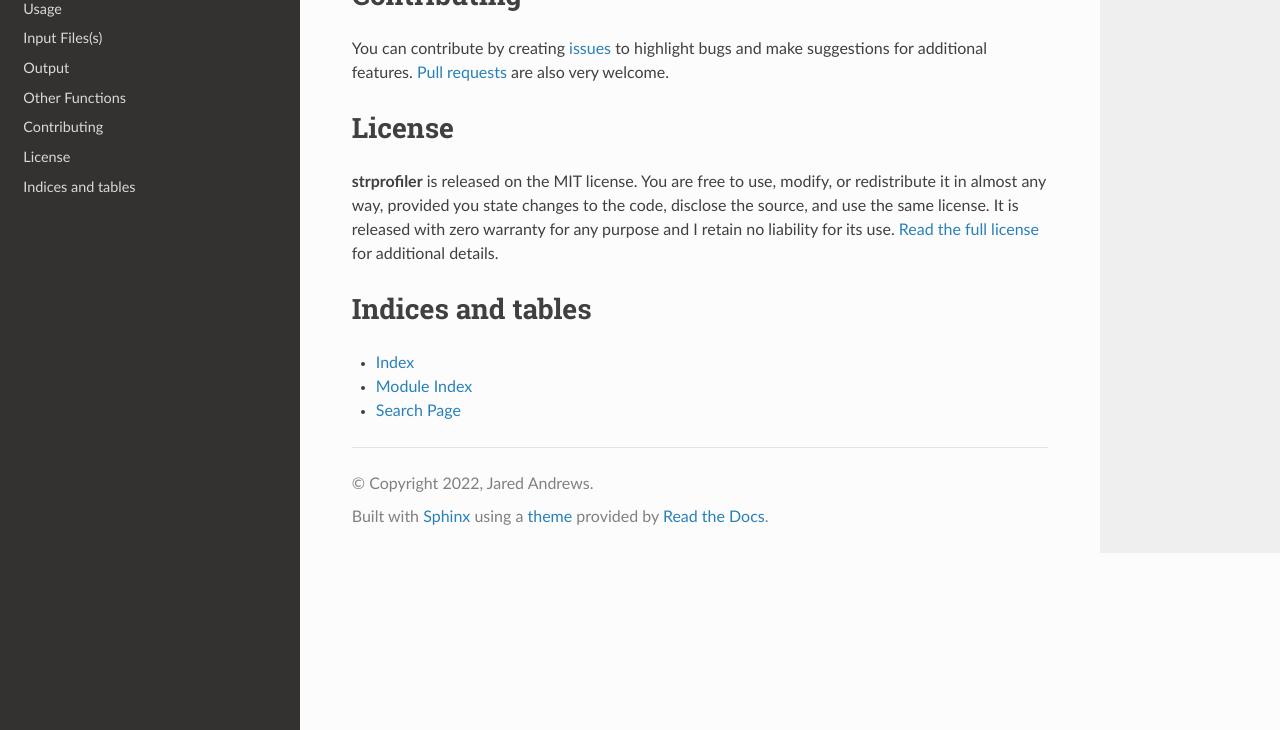
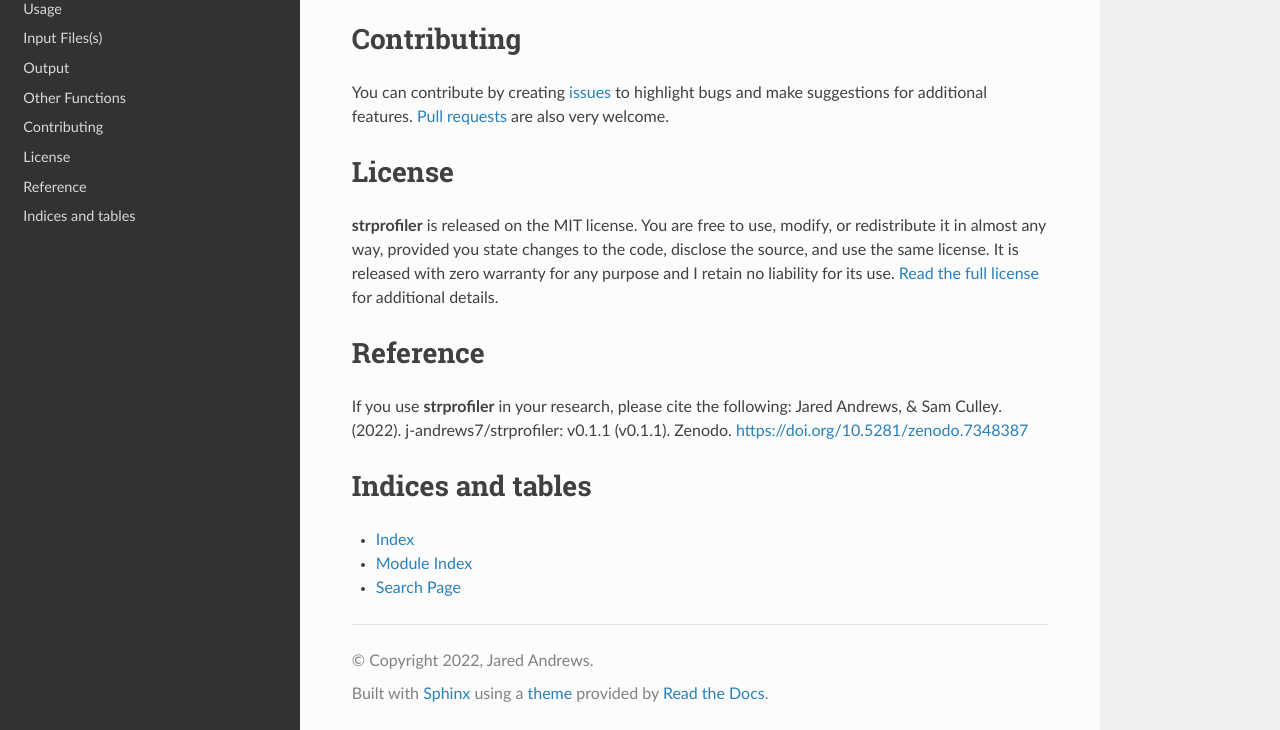
Before and after one commit to j-andrews7/STRprofiler, a Sphinx documentation site: the page built from docs/index.rst, in a window 1280 px wide and 900 px high, scrolled down 3800 px, cut to the strip 170-900 px from the top of the window. Built offline with Sphinx 7.4.7 and the Read the Docs theme 2.0.0, drawn with Linux system fonts in a browser that asks for light colours.

Commit message:
Add zenodo DOI to docs

```diff
--- a/docs/index.rst
+++ b/docs/index.rst
@@ -10,6 +10,8 @@
    :maxdepth: 2
    :caption: Contents:
 
+.. image:: https://zenodo.org/badge/523477912.svg
+   :target: https://zenodo.org/badge/latestdoi/523477912
 
 **strprofiler** is a simple python utility to compare short tandem repeat (STR) profiles.
 In particular, it is designed to aid research labs in comparing models (e.g. cell lines) generated from primary tissue samples to ensure authenticity.
@@ -204,6 +206,12 @@
 
 **strprofiler** is released on the MIT license. You are free to use, modify, or redistribute it in almost any way, provided you state changes to the code, disclose the source, and use the same license. It is released with zero warranty for any purpose and I retain no liability for its use. `Read the full license <https://github.com/j-andrews7/strprofiler/blob/master/LICENSE>`_ for additional details.
 
+Reference
+=========
+
+If you use **strprofiler** in your research, please cite the following:
+Jared Andrews, & Sam Culley. (2022). j-andrews7/strprofiler: v0.1.1 (v0.1.1). Zenodo. https://doi.org/10.5281/zenodo.7348387
+
 Indices and tables
 ==================
 
```
